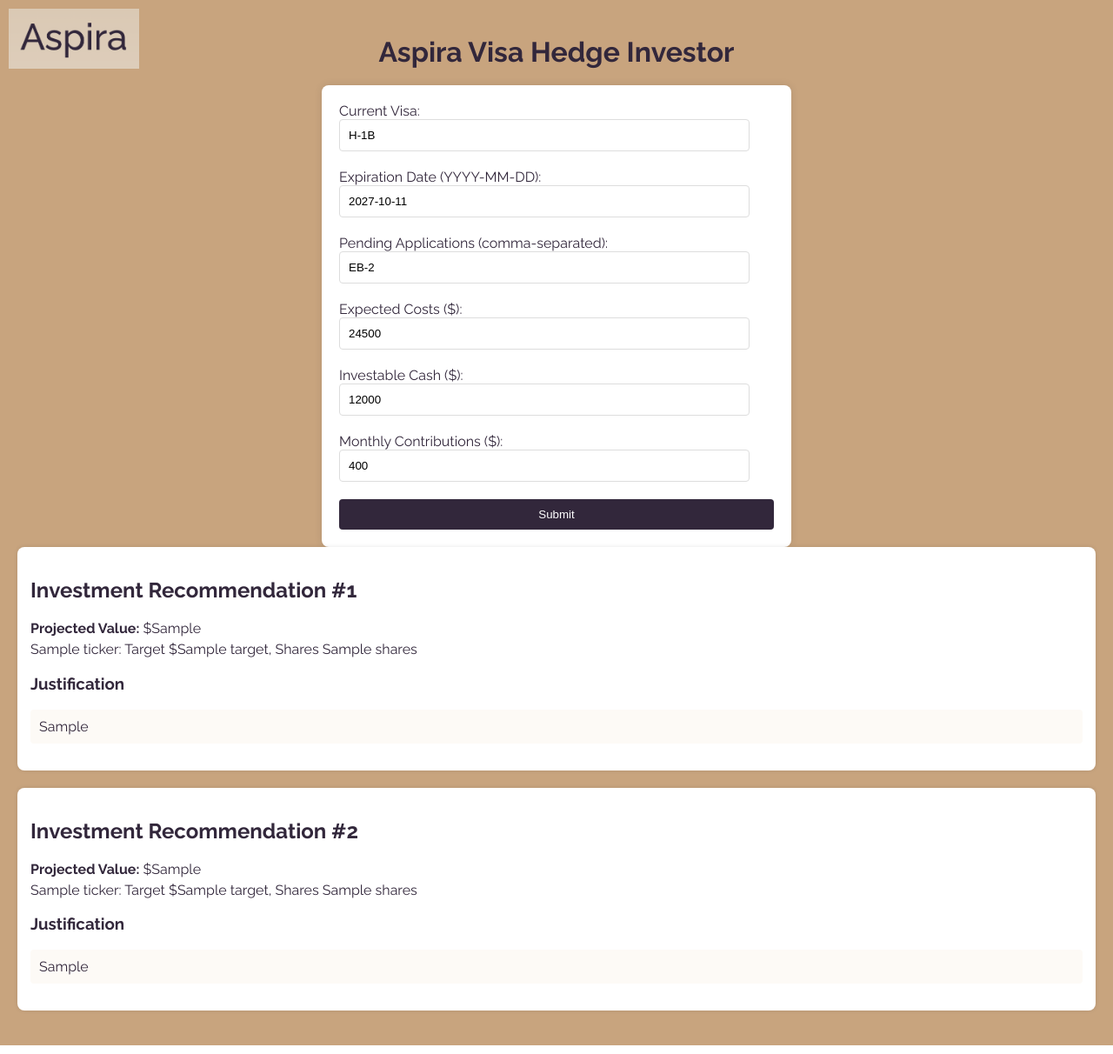
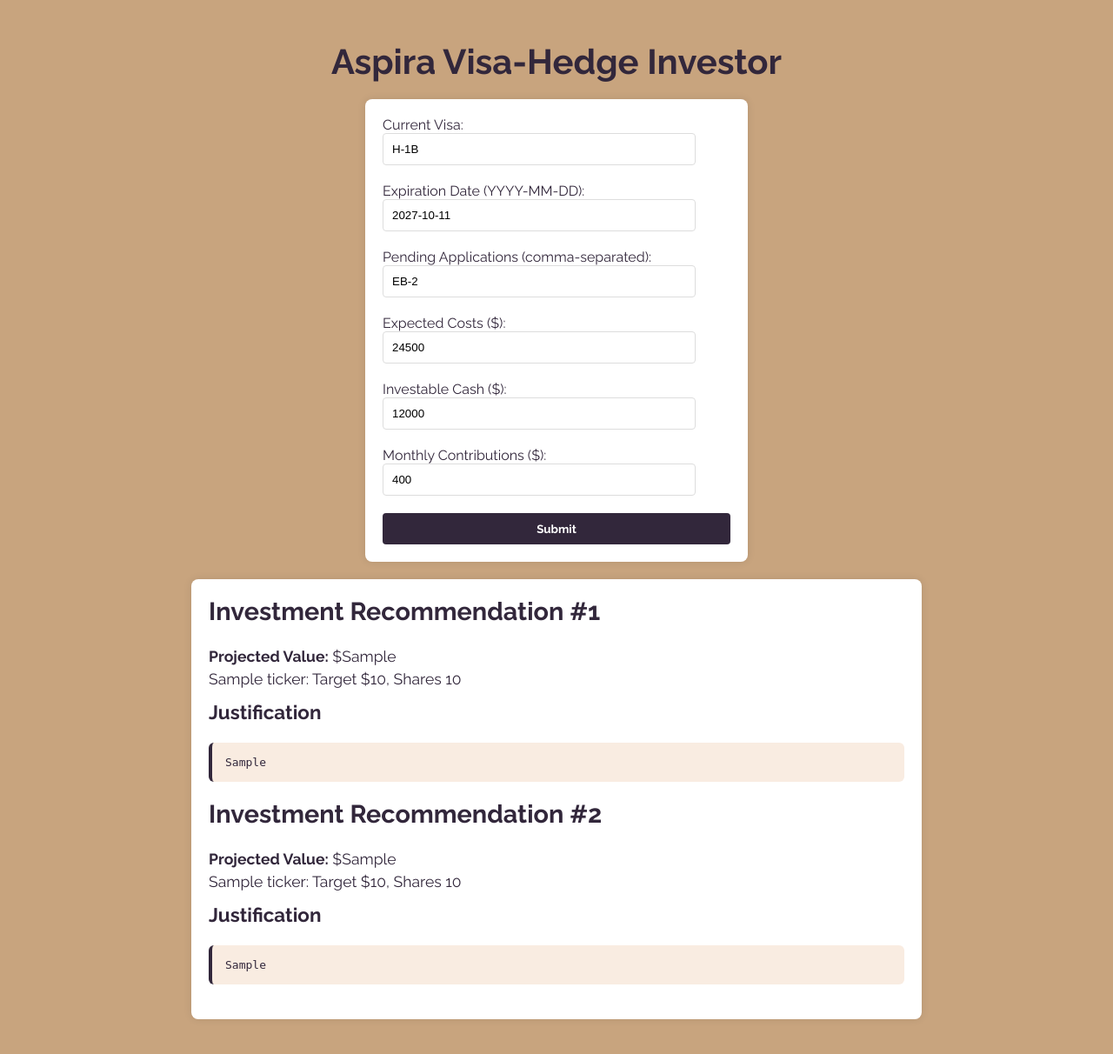
Before and after one commit to giomarcelom/aspira-mvp-hackathon-snowflake, a Flask app: template templates/index.html in a window 1280 px wide. Shown: the whole page at 87% size. Run offline with Flask 3, Linux system fonts and the light colour scheme; the template is opened without the code that fills it: most values are stand-ins (such as "Sample title", 1, 10 or a date in 2020).

Commit message:
Updated branding with Raleway, #C8A47E background, #32273B button, shortened inputs, elegant output layout

```diff
--- a/templates/index.html
+++ b/templates/index.html
@@ -1,27 +1,26 @@
 <!DOCTYPE html>
 <html>
 <head>
-    <title>Aspira Visa Hedge Investor</title>
+    <title>Aspira Visa-Hedge Investor</title>
     <link href="https://fonts.googleapis.com/css2?family=Raleway:wght@400;700&display=swap" rel="stylesheet">
     <style>
         body { font-family: 'Raleway', sans-serif; background-color: #C8A47E; color: #32273B; margin: 0; padding: 20px; }
-        .logo { position: absolute; top: 10px; left: 10px; width: 150px; }
-        h1 { color: #32273B; text-align: center; margin-bottom: 20px; }
-        form { background-color: #FFFFFF; padding: 20px; border-radius: 8px; box-shadow: 0 0 10px rgba(0,0,0,0.1); max-width: 500px; margin: 0 auto; }
-        label { display: block; margin-bottom: 10px; }
-        input { width: 90%; padding: 10px; margin-bottom: 10px; border: 1px solid #ddd; border-radius: 4px; } /* Shortened input boxes */
-        button { background-color: #32273B; color: #fff; padding: 10px; border: none; border-radius: 4px; cursor: pointer; width: 100%; }
+        h1 { color: #32273B; text-align: center; margin-bottom: 20px; font-size: 2.5em; }
+        form { background-color: #FFFFFF; padding: 20px; border-radius: 8px; box-shadow: 0 0 10px rgba(0,0,0,0.1); max-width: 400px; margin: 0 auto 20px auto; }
+        label { display: block; margin-bottom: 10px; font-weight: 500; }
+        input { width: 90%; padding: 10px; margin-bottom: 10px; border: 1px solid #ddd; border-radius: 4px; box-sizing: border-box; }
+        button { background-color: #32273B; color: #fff; padding: 10px; border: none; border-radius: 4px; cursor: pointer; width: 100%; font-family: 'Raleway', sans-serif; font-weight: 700; }
         button:hover { background-color: #4A3C56; }
-        .strategy-section { background-color: #FFFFFF; padding: 15px; border-radius: 8px; box-shadow: 0 0 5px rgba(0,0,0,0.1); margin-bottom: 20px; }
-        h2 { color: #32273B; margin-top: 20px; }
-        p { margin: 5px 0; color: #32273B; }
-        pre { background-color: #FDFAF6; padding: 10px; border-radius: 4px; overflow-x: auto; white-space: pre-wrap; color: #32273B; font-family: 'Raleway', sans-serif; }
-        canvas { max-width: 600px; margin: 20px auto; display: block; }
+        .output-section { background-color: #FFFFFF; padding: 20px; border-radius: 8px; box-shadow: 0 0 10px rgba(0,0,0,0.1); max-width: 800px; margin: 20px auto; }
+        .strategy-container { margin-bottom: 20px; }
+        h2 { color: #32273B; margin-top: 0; font-size: 1.8em; }
+        h3 { color: #32273B; margin-top: 15px; font-size: 1.4em; }
+        p { margin: 5px 0; color: #32273B; font-size: 1.1em; }
+        pre { background-color: #F9ECE1; padding: 15px; border-radius: 6px; overflow-x: auto; white-space: pre-wrap; color: #32273B; font-size: 1em; border-left: 4px solid #32273B; }
     </style>
 </head>
 <body>
-    <img src="/aspira-logo.png" alt="Aspira Logo" class="logo"> <!-- Local logo path; upload to project root as aspira-logo.png -->
-    <h1>Aspira Visa Hedge Investor</h1>
+    <h1>Aspira Visa-Hedge Investor</h1>
     <form method="post">
         <label>Current Visa: <input type="text" name="current_visa" value="H-1B" required></label>
         <label>Expiration Date (YYYY-MM-DD): <input type="text" name="expiration_date" value="2027-10-11" required></label>
@@ -32,24 +31,26 @@
         <button type="submit">Submit</button>
     </form>
     {% if gemini_portfolio %}
-        <div class="strategy-section">
+        <div class="output-section">
+            <div class="strategy-container">
                 <h2>Investment Recommendation #1</h2>
                 <p><strong>Projected Value:</strong> ${{ gemini_fv }}</p>
                 {% for ticker, price, target, shares in gemini_portfolio %}
-                <p>{{ ticker }}: Target ${{ target }}, Shares {{ shares }}</p>
+                    <p>{{ ticker }}: Target ${{ target|round(2) }}, Shares {{ shares|round(2) }}</p>
                 {% endfor %}
                 <h3>Justification</h3>
                 <pre>{{ gemini_justification|safe }}</pre>
             </div>
-        <div class="strategy-section">
+            <div class="strategy-container">
                 <h2>Investment Recommendation #2</h2>
                 <p><strong>Projected Value:</strong> ${{ openai_fv }}</p>
                 {% for ticker, price, target, shares in openai_portfolio %}
-                <p>{{ ticker }}: Target ${{ target }}, Shares {{ shares }}</p>
+                    <p>{{ ticker }}: Target ${{ target|round(2) }}, Shares {{ shares|round(2) }}</p>
                 {% endfor %}
                 <h3>Justification</h3>
                 <pre>{{ openai_justification|safe }}</pre>
             </div>
+        </div>
     {% endif %}
 </body>
 </html>
```
Lines whose indentation alone changed are shown as unchanged.
